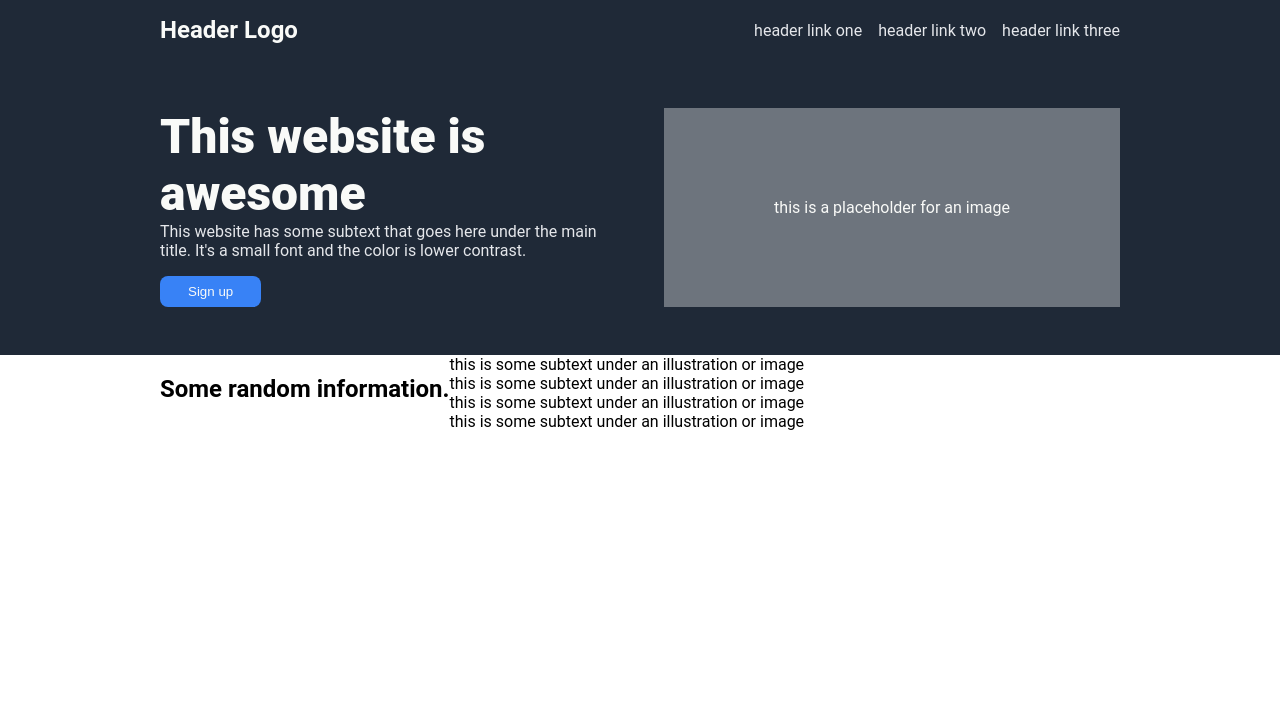
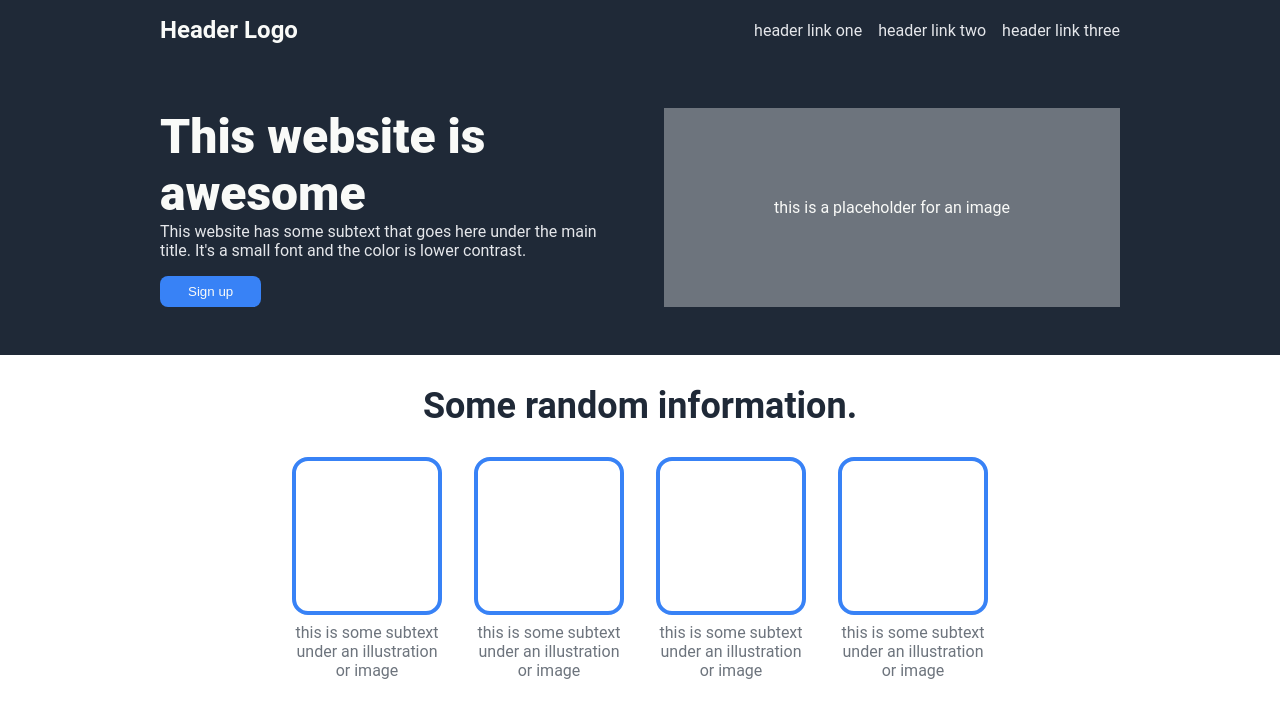
Before and after one commit to joshchurch95/odin-landing-page, a plain HTML site: page index.html in a window 1280 px wide. Drawn offline with Linux system fonts and the light colour scheme.

Commit message:
Add info section styles

```diff
--- a/index.html
+++ b/index.html
@@ -30,23 +30,23 @@
         </div>
         <div class="info">
             <div class="container">
-                <h2 class="heading">Some random information.</h2>
+                <h2 class="heading text-dark">Some random information.</h2>
                 <div class="media-container">
                     <div class="media">
                         <div class="img"></div>
-                        <p>this is some subtext under an illustration or image</p>
+                        <p class="text-grey">this is some subtext under an illustration or image</p>
                     </div>
                     <div class="media">
                         <div class="img"></div>
-                        <p>this is some subtext under an illustration or image</p>
+                        <p class="text-grey">this is some subtext under an illustration or image</p>
                     </div>
                     <div class="media">
                         <div class="img"></div>
-                        <p>this is some subtext under an illustration or image</p>
+                        <p class="text-grey">this is some subtext under an illustration or image</p>
                     </div>
                     <div class="media">
                         <div class="img"></div>
-                        <p>this is some subtext under an illustration or image</p>
+                        <p class="text-grey">this is some subtext under an illustration or image</p>
                     </div>
                 </div>
             </div>
--- a/styles.css
+++ b/styles.css
@@ -15,6 +15,14 @@ ul, h1, p {
 
 .text-muted {
     color: #e5e7eb;
+}
+
+.text-dark {
+    color: #1f2937;
+}
+
+.text-grey {
+    color: #6d747d;
 }
 
 .bg-dark {
@@ -76,3 +84,30 @@ header ul {
     align-items: center;
     justify-content: center;
 }
+
+.info .container {
+    flex-direction: column;
+    align-items: center;
+}
+
+.info .heading {
+    font-size: 36px;
+    font-weight: 900px;
+}
+
+.info .media-container {
+    display: flex;
+    gap: 32px;
+}
+
+.info .media {
+    width: 150px;
+    text-align: center;
+}
+
+.info .img {
+    border-radius: 16px;
+    border: 4px solid #3882f6;
+    height: 150px;
+    margin-bottom: 8px;
+}
```
